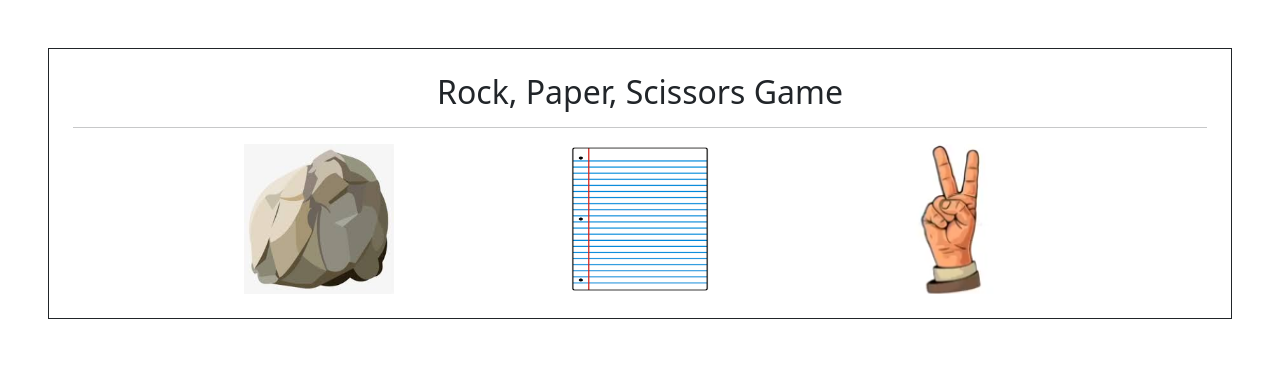
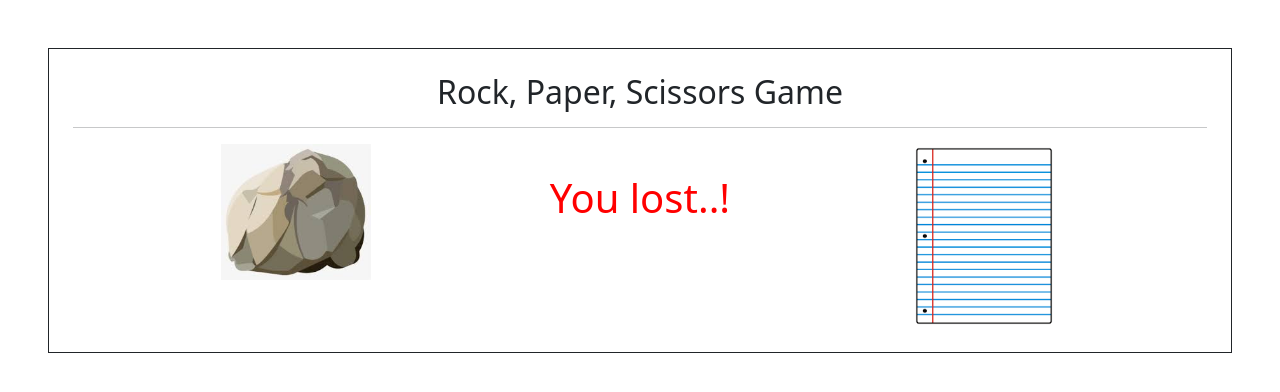
Before and after one commit to jaydobariya8/Rock-Paper-Scissors-game, a plain HTML site: page index.html in a window 1280 px wide. Both pictures are taken after a click on the picture 319 px from the left and 219 px from the top of the page. Drawn offline with nearby package versions, Linux system fonts and the light colour scheme.

Commit message:
project working fine

```diff
--- a/CSS/style.css
+++ b/CSS/style.css
@@ -1,25 +1,11 @@
 .hight_h2{
     height: 4rem;
-
 }
-.jethalal_Containerl, .flex_container{
+.flex_container{
     display: flex;
     flex-wrap: wrap;
     justify-content: space-evenly;
 }
-.jethalal_Container img{
-    /* border: 1px solid black; */
-    min-width: 230px;
-    min-height: 170px;
-    margin: 25px;
-    box-shadow: rgba(0, 0, 0, 0.35) 0px 5px 15px;
-}
-.jethalal_Container h3{
-    font-size: 2rem;
-    display: flex;
-    justify-self: center;
-    align-items: center;
-}
 .flex_container img:hover{
     box-shadow: rgba(0, 0, 0, 0.35) 0px 5px 15px;
 }
--- a/JS/main.js
+++ b/JS/main.js
@@ -38,23 +38,23 @@ function finalMessage([yourScore, botScore]) {
 }
 function rpsFrontEnd(humanImageChoice, botImageChoice, finalMessage) {
     var imageDatabase = {
-        'rock': document.getElementById('Rock').src,
-        'paper': document.getElementById('Paper').src,
-        'paper': document.getElementById('Scissors').src
+        'rock': document.getElementById('rock').src,
+        'paper': document.getElementById('paper').src,
+        'scissors': document.getElementById('scissors').src
     }
-    document.getElementById('Rock').remove();
-    document.getElementById('Paper').remove();
-    document.getElementById('Scissors').remove();
+    document.getElementById('rock').remove();
+    document.getElementById('paper').remove();
+    document.getElementById('scissors').remove();
 
     var humenDiv = document.createElement('div');
     var botDiv = document.createElement('div');
     var messageDiv = document.createElement('div');
 
-    humenDiv.innerHTML = "<img src='"+ imageDatabase[humanImageChoice]+"' hight=150 width=150>";
+    humenDiv.innerHTML = "<img src='"+ imageDatabase[humanImageChoice]+"' hight=150 width=150 >";
     messageDiv.innerHTML ="<h1 style='color:" +finalMessage['color']+ "; padding:30px; '>"+ finalMessage['message']+"<h1>"
     botDiv.innerHTML = "<img src='"+ imageDatabase[botImageChoice]+"' hight=150 width=150>";
 
-    Document.getElementById('flex_container_id').appendChild(humenDiv);
-    Document.getElementById('flex_container_id').appendChild(botDiv);
-    Document.getElementById('flex_container_id').appendChild(messageDiv);
+    document.getElementById('flex_container_id').appendChild(humenDiv);
+    document.getElementById('flex_container_id').appendChild(messageDiv);
+    document.getElementById('flex_container_id').appendChild(botDiv);
 }
--- a/index.html
+++ b/index.html
@@ -1,5 +1,4 @@
-<html lang="en">
-
+<!DOCTYPE html lang="en">
 <head>
     <meta charset="UTF-8">
     <meta http-equiv="X-UA-Compatible" content="IE=edge">
@@ -17,13 +16,11 @@
         <h2 class="text-center">Rock, Paper, Scissors Game</h2>
         <hr>
          <div class="flex_container" id="flex_container_id">
-            <img id="Rock" src="/Images/Rock.jpg" height="150px" width="150px" alt="RockImg" onclick="rpsGame(this)">
-            <img id="Paper" src="/Images/Paper.png" height="150px" width="150px" alt="PaperImg" onclick="rpsGame(this)">
-            <img id="Scissors" src="/Images/Seissors.png" height="150px" width="150px" alt="ScissorsImg" onclick="rpsGame(this)">
+            <img id="rock" src="/Images/Rock.jpg" height="150px" width="150px" alt="RockImg" onclick="rpsGame(this)">
+            <img id="paper" src="/Images/Paper.png" height="150px" width="150px" alt="PaperImg" onclick="rpsGame(this)">
+            <img id="scissors" src="/Images/Seissors.png" height="150px" width="150px" alt="ScissorsImg" onclick="rpsGame(this)">
         </div>
-
     </div>
-
 
     <!-- javascript add -->
     <script src="/JS/main.js"></script>
```
